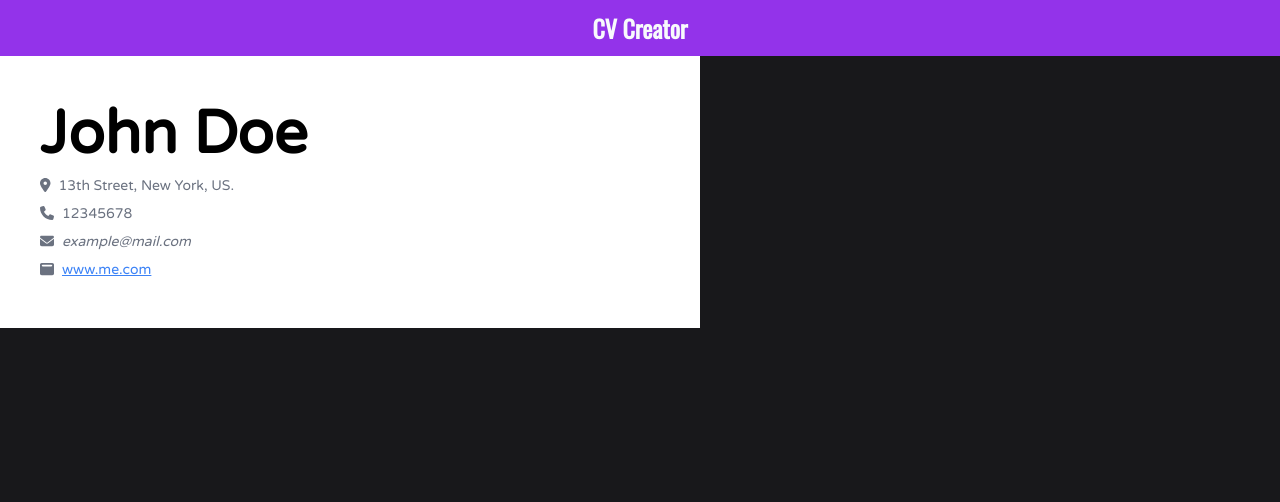
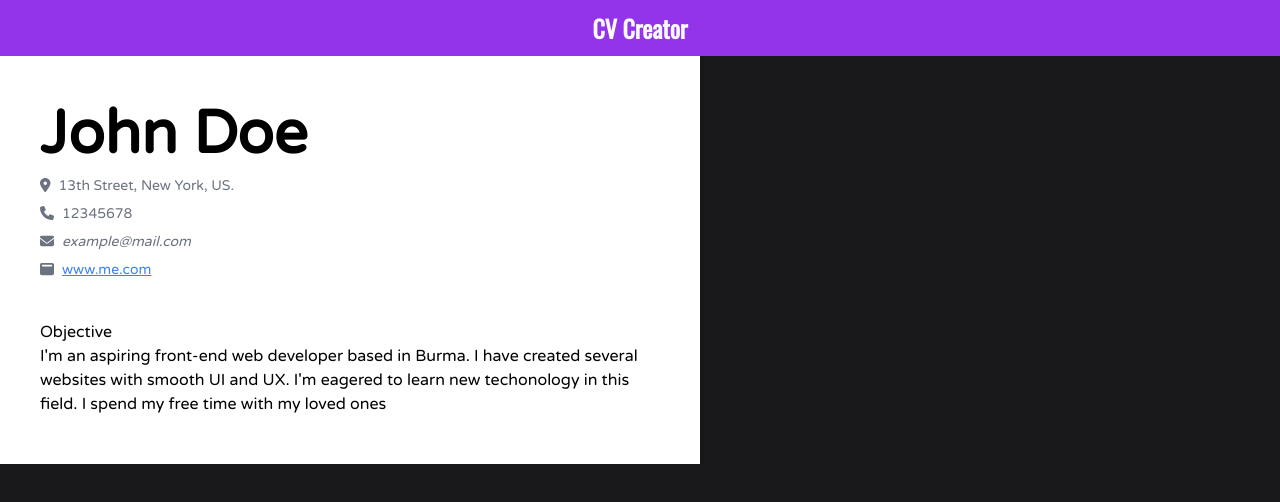
Before and after one commit to thantko20/cv-builder, a React (Create React App) app: page / in a window 1280 px wide. Shown: the top 502 px of the page. Built offline with nearby package versions, Linux system fonts and the light colour scheme.

Commit message:
Add objective basic styling

```diff
--- a/src/components/Main/Main.js
+++ b/src/components/Main/Main.js
@@ -12,7 +12,8 @@ class Main extends Component {
         email: 'example@mail.com',
         website: 'www.me.com',
       },
-      objective: '',
+      objective:
+        "I'm an aspiring front-end web developer based in Burma. I have created several websites with smooth UI and UX. I'm eagered to learn new techonology in this field. I spend my free time with my loved ones",
       education: [],
       experience: [],
     };
@@ -23,6 +24,7 @@ class Main extends Component {
       <main>
         <Preview
           generalInfo={this.cv.generalInfo}
+          objective={this.cv.objective}
           education={this.cv.education}
           experience={this.cv.experience}
         />
--- a/src/components/Main/Preview/Objective.js
+++ b/src/components/Main/Preview/Objective.js
@@ -0,0 +1,14 @@
+import React, { Component } from 'react';
+
+class Objective extends Component {
+  render() {
+    return (
+      <div>
+        <h3>Objective</h3>
+        <p>{this.props.objective}</p>
+      </div>
+    );
+  }
+}
+
+export default Objective;
--- a/src/components/Main/Preview/Preview.js
+++ b/src/components/Main/Preview/Preview.js
@@ -1,12 +1,13 @@
 import React, { Component } from 'react';
 import GeneralInfo from './GeneralInfo';
+import Objective from './Objective';
 
 class Preview extends Component {
   render() {
     const { generalInfo, objective, education, experience } = this.props;
 
     return (
-      <div className='flex flex-col gap-6 bg-white w-[700px] py-12 px-10'>
+      <div className='flex flex-col gap-10 bg-white w-[700px] py-12 px-10'>
         <GeneralInfo
           name={generalInfo.name}
           address={generalInfo.address}
@@ -14,6 +15,7 @@ class Preview extends Component {
           email={generalInfo.email}
           website={generalInfo.website}
         />
+        <Objective objective={objective} />
       </div>
     );
   }
```
